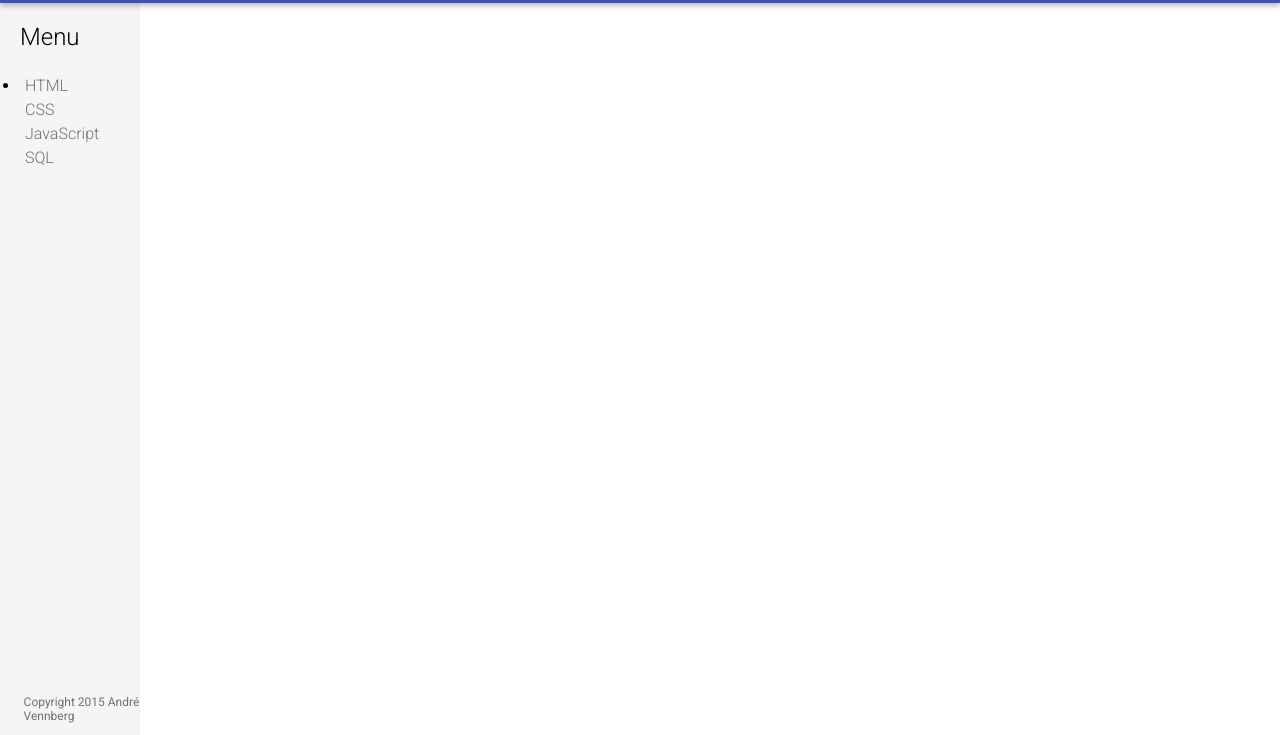
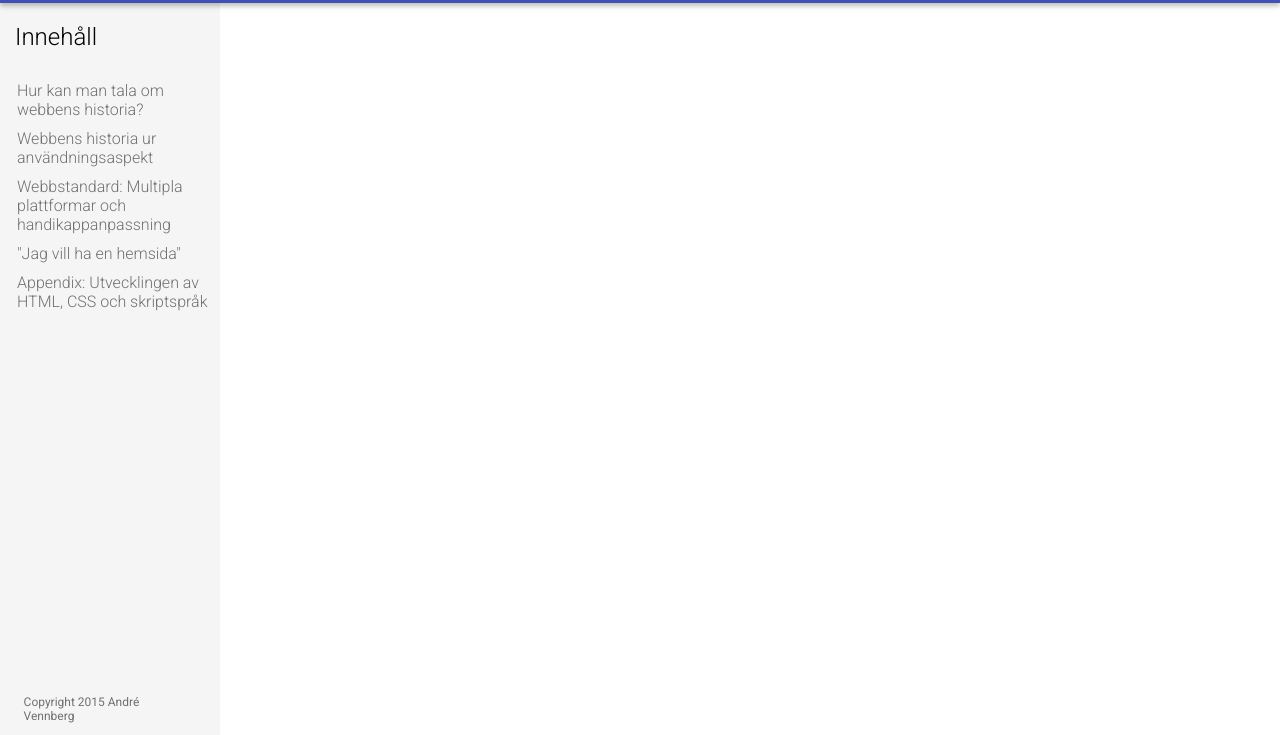
Before and after one commit to anden3/HTML, a plain HTML site: page Webbprojekt-1/index.html in a window 1280 px wide. Shown: the part 65-800 px from the top of the page. Drawn offline with Linux system fonts and the light colour scheme.

Commit message:
started to replace content

```diff
--- a/Webbprojekt-1/index.html
+++ b/Webbprojekt-1/index.html
@@ -23,14 +23,15 @@
     <div class="left">
         <div class="menu">
             <div class="container">
-                <h2>Menu</h2>
+                <h2>Innehåll</h2>
                 <ul>
-                    <li>
-                        <a href="#" onclick="changeDiv('html')">HTML</a>
-                        <a href="#" onclick="changeDiv('css')">CSS</a>
-                        <a href="#" onclick="changeDiv('js')">JavaScript</a>
-                        <a href="#" onclick="changeDiv('sql')">SQL</a>
-                    </li>
+                <li>
+                    <a href="#" onclick="changeDiv(1)">Hur kan man tala om webbens historia?</a>
+                    <a href="#" onclick="changeDiv(2)">Webbens historia ur användningsaspekt</a>
+                    <a href="#" onclick="changeDiv(3)">Webbstandard: Multipla plattformar och handikappanpassning</a>
+                    <a href="#" onclick="changeDiv(4)">"Jag vill ha en hemsida"</a>
+                    <a href="#" onclick="changeDiv(5)">Appendix: Utvecklingen av HTML, CSS och skriptspråk</a>
+                </li>
                 </ul>
             </div>
         </div>
@@ -38,7 +39,7 @@
     <div class="content">
         <div class="container">
             <div id="first" class="active"></div>
-            <div id="html">
+            <div id="ch1">
                 <h1>HTML</h1>
                 <p>HyperText Markup Language, commonly referred to as HTML, is the standard markup language used to create web pages. Web browsers can read HTML files and render them into visible or audible web pages. HTML describes the structure of a website semantically along with cues for presentation, making it a markup language, rather than a programming language.
                     <br>
@@ -51,7 +52,7 @@
                 <div id="htmlOut" class="codeOut"></div>
                 <button type="button" onclick="submitCode('html')">Submit code</button>
             </div>
-            <div id="css">
+            <div id="ch2">
                 <h1>CSS</h1>
                 <p>Cascading Style Sheets (CSS) is a style sheet language used for describing the look and formatting of a document written in a markup language. Although most often used to change the style of web pages and user interfaces written in HTML and XHTML, the language can be applied to any kind of XML document, including plain XML, SVG and XUL. Along with HTML and JavaScript, CSS is a cornerstone technology used by most websites to create visually engaging webpages, user interfaces for web applications, and user interfaces for many mobile applications.
                     <br>
@@ -69,7 +70,7 @@
                 </div>
                 <button type="button" onclick="submitCode('css')">Submit code</button>
             </div>
-            <div id="js">
+            <div id="ch3">
                 <h1>JavaScript</h1>
                 <p>JavaScript (/ˈdʒɑːvəˌskrɪpt/) is a high level, dynamic, untyped, and interpreted programming language. It has been standardized in the ECMAScript language specification. Alongside HTML and CSS, it is one of the three essential technologies of World Wide Web content production; the majority of websites employ it and it is supported by all modern web browsers without plug-ins. JavaScript is prototype-based with first-class functions, making it a multi-paradigm language, supporting object-oriented, imperative, and functional programming styles. It has an API for working with text, arrays, dates and regular expressions, but does not include any I/O, such as networking, storage or graphics facilities, relying for these upon the host environment in which it is embedded.
                     <br>
@@ -80,7 +81,7 @@
                 <div id="jsOut" class="codeOut"></div>
                 <button type="button" onclick="submitCode('js')">Submit code</button>
             </div>
-            <div id="sql">
+            <div id="ch4">
                 <h1>SQL</h1>
                 <p>SQL (Structured Query Language) is a special-purpose programming language designed for managing data held in a relational database management system (RDBMS), or for stream processing in a relational data stream management system (RDSMS).
                     <br>
--- a/Webbprojekt-1/stylesheet.css
+++ b/Webbprojekt-1/stylesheet.css
@@ -24,7 +24,7 @@
 .left {
 	float: left;
     height: 100%;
-    width: 140px;
+    width: 220px;
     position: fixed;
     margin: 60px 0 0 -8px;
     background-color: #F5F5F5;
@@ -34,9 +34,10 @@
     display: inline-block;
     float: left;
     clear: left;
-    margin: 10px 0 0 10px;
+    margin: 10px 0 0 5px;
     padding: 0 20px 5px 10px;
     position: fixed;
+    width: 200px;
 }
 
 .menu h2 {
@@ -46,14 +47,15 @@
 
 .menu ul {
     padding: 0px;
+    list-style: none;
 }
 
 .menu ul a {
     display: block;
     font-weight: 200;
-    padding: 5px 5px 0 0;
+    padding: 10px 5px 0 0;
     text-decoration: none;
-    margin-left: 5px;
+    margin-left: 2px;
     color: black;
     opacity: 0.54;
 }
```
